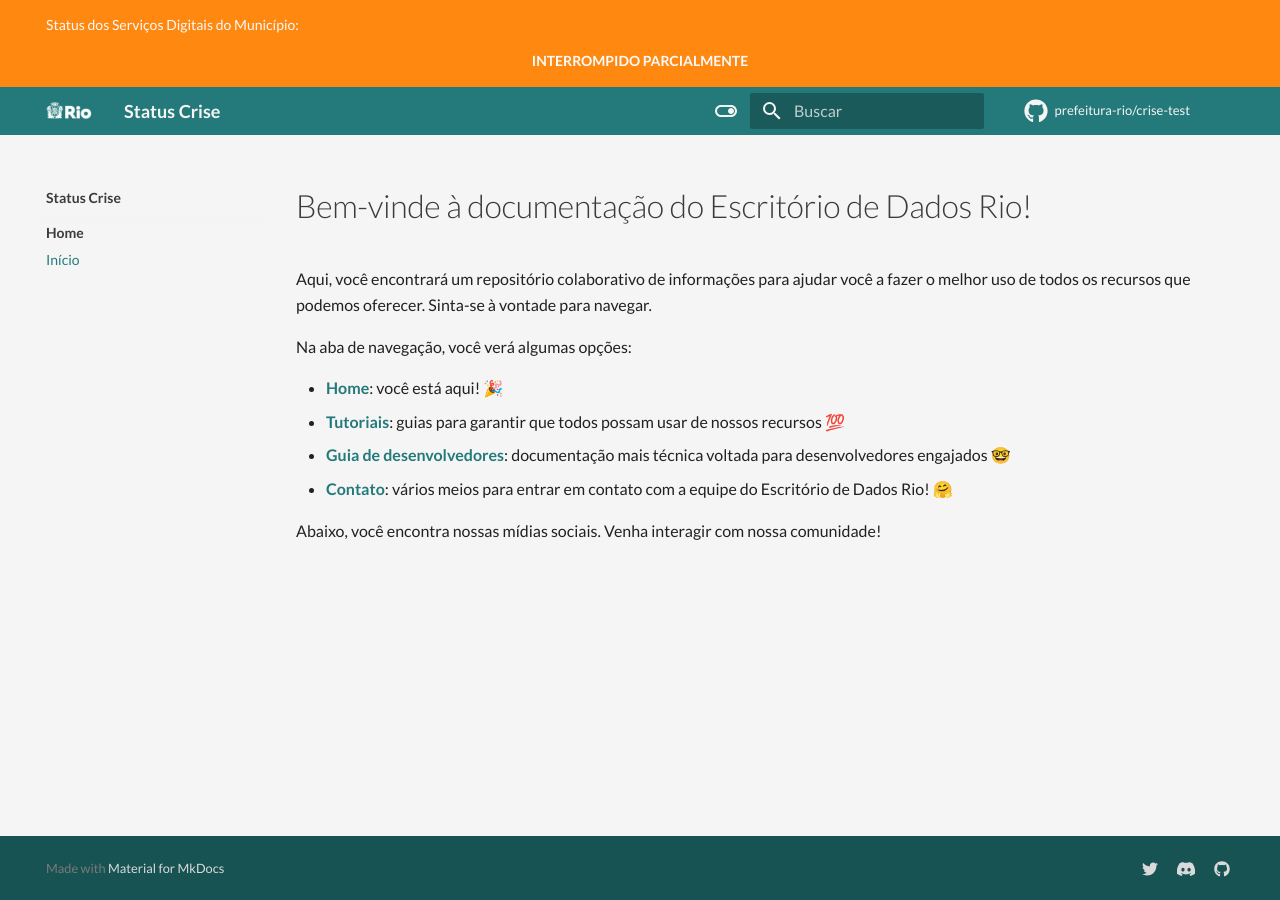
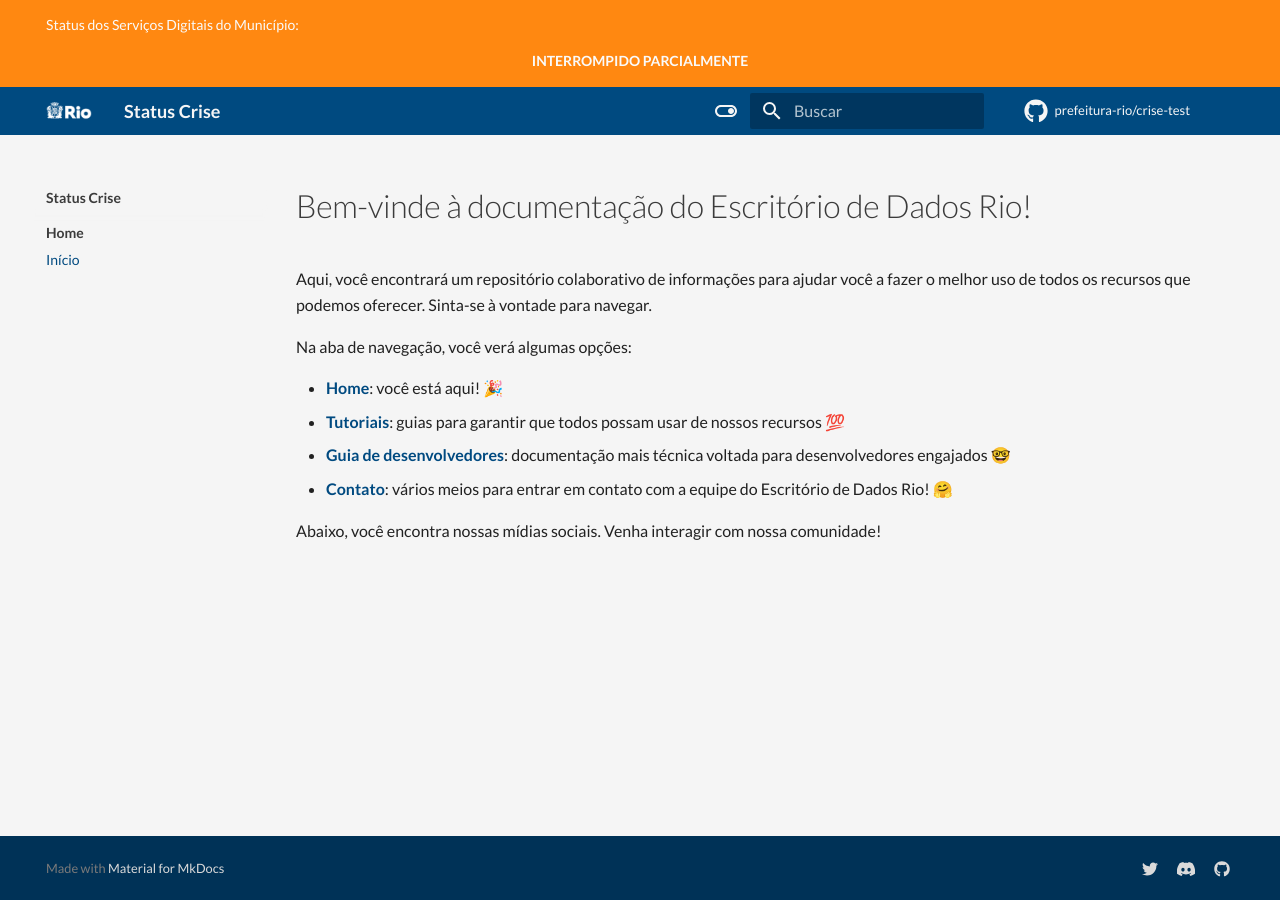
Before and after one commit to prefeitura-rio/crise-test, an MkDocs documentation site: the page built from docs/index.md, in a window 1280 px wide. Built offline with MkDocs 1.6.1 and Material for MkDocs 9.7.7, drawn with Linux system fonts in a browser that asks for light colours; comment, search, counter and statistics services are not loaded.

Commit message:
fix color scheme

```diff
--- a/docs/static/css/custom.css
+++ b/docs/static/css/custom.css
@@ -1,18 +1,18 @@
 /* Light mode */
 [data-md-color-scheme=default] {
-    --md-accent-fg-color:           #247a7a; /* Outline color */
+    --md-accent-fg-color:           #004a80; /* Outline color */
     --md-default-bg-color:          #f5f5f5; /* Page background color */
     --md-default-fg-color:          #212121; /* Page text color */
     --md-default-fg-color--light:   #3b3b3b; /* H1 text color */
     --md-default-fg-color--lighter: #696969; /* Page icons color */
     --md-default-fg-color--lightest:#a0a0a0; /* Page icons color */
-    --md-primary-fg-color:          #247a7a; /* Header background color */
-    --md-primary-fg-color--dark:    #247a7a; /* Mobile navbar background color */
+    --md-primary-fg-color:          #004a80; /* Header background color */
+    --md-primary-fg-color--dark:    #004a80; /* Mobile navbar background color */
     --md-primary-bg-color:          #f5f5f5; /* Header text color */
     --md-code-bg-color:             #2A2A2A; /* Code background color */
-    --md-code-fg-color:             #247a7a; /* Code text color */
-    --md-typeset-a-color:           #247a7a; /* URLs color */
-    --md-footer-bg-color:           #247a7a; /* Footer background color */
+    --md-code-fg-color:             #004a80; /* Code text color */
+    --md-typeset-a-color:           #004a80; /* URLs color */
+    --md-footer-bg-color:           #004a80; /* Footer background color */
     --md-footer-fg-color:           #FAFAFA; /* Footer text color */
     --md-footer-fg-color--light:    #DADADA; /* Footer text and icons color */
     --md-footer-fg-color--lighter:  #7A7A7A; /* Footer text color */
@@ -20,19 +20,19 @@
 
 /* Dark mode */
 [data-md-color-scheme=slate] {
-    --md-accent-fg-color:           #247a7a; /* Outline color */
+    --md-accent-fg-color:           #004a80; /* Outline color */
     --md-default-bg-color:          #0A0A0A; /* Page background color */
     --md-default-fg-color:          #FAFAFA; /* Page text color */
     --md-default-fg-color--light:   #FAFAFA; /* H1 text color */
     --md-default-fg-color--lighter: #DADADA; /* Page icons color */
     --md-default-fg-color--lightest:#7A7A7A; /* Page icons color */
-    --md-primary-fg-color:          #247a7a; /* Header background color */
-    --md-primary-fg-color--dark:    #247a7a; /* Mobile navbar background color */
+    --md-primary-fg-color:          #004a80; /* Header background color */
+    --md-primary-fg-color--dark:    #004a80; /* Mobile navbar background color */
     --md-primary-bg-color:          #FAFAFA; /* Header text color */
     --md-code-bg-color:             #2A2A2A; /* Code background color */
-    --md-code-fg-color:             #247a7a; /* Code text color */
-    --md-typeset-a-color:           #247a7a; /* URLs color */
-    --md-footer-bg-color:           #247a7a; /* Footer background color */
+    --md-code-fg-color:             #004a80; /* Code text color */
+    --md-typeset-a-color:           #004a80; /* URLs color */
+    --md-footer-bg-color:           #004a80; /* Footer background color */
     --md-footer-fg-color:           #FAFAFA; /* Footer text color */
     --md-footer-fg-color--light:    #DADADA; /* Footer text and icons color */
     --md-footer-fg-color--lighter:  #7A7A7A; /* Footer text color */
```
